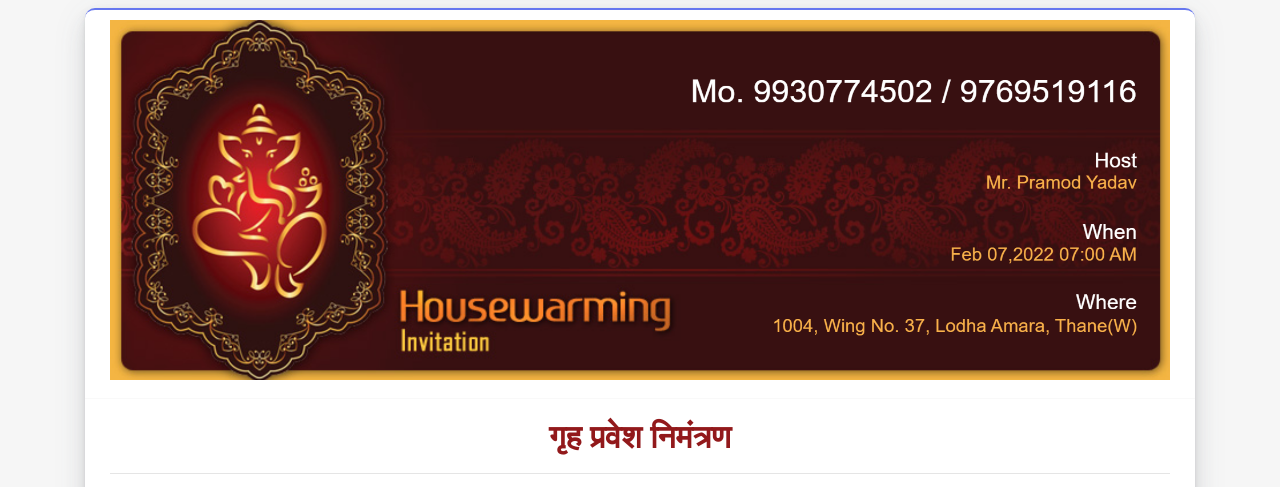
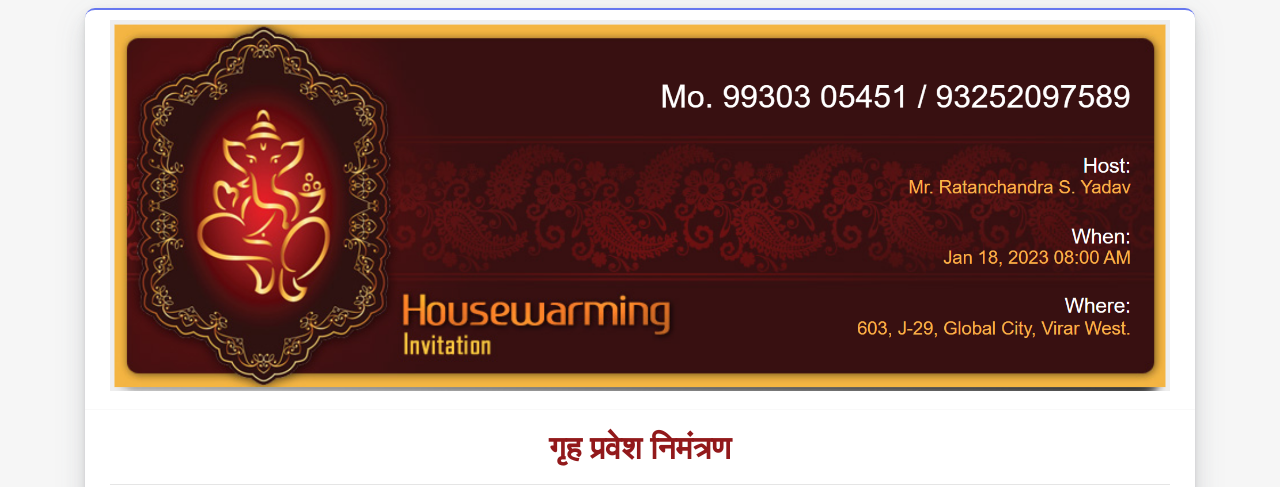
Before and after one commit to San25800/HouseWarming, a plain HTML site: page index.html in a window 1280 px wide. Shown: the top 487 px of the page. Drawn offline with Linux system fonts and the light colour scheme.

Commit message:
image update
image updated

```diff
--- a/index.html
+++ b/index.html
@@ -29,7 +29,7 @@
           <div class="col-sm-12">
             <div class="card card-primary">
               <div class="card-header">
-                <h3><img alt="image" src="assets/img/invitation.png" class="header-logo" width="100%" height="100%" /></h3>
+                <h3><img alt="image" src="assets/img/Ratan.png" class="header-logo" width="100%" height="100%" /></h3>
               </div>
               <div class="card-body">
                 <div class="row">
```
